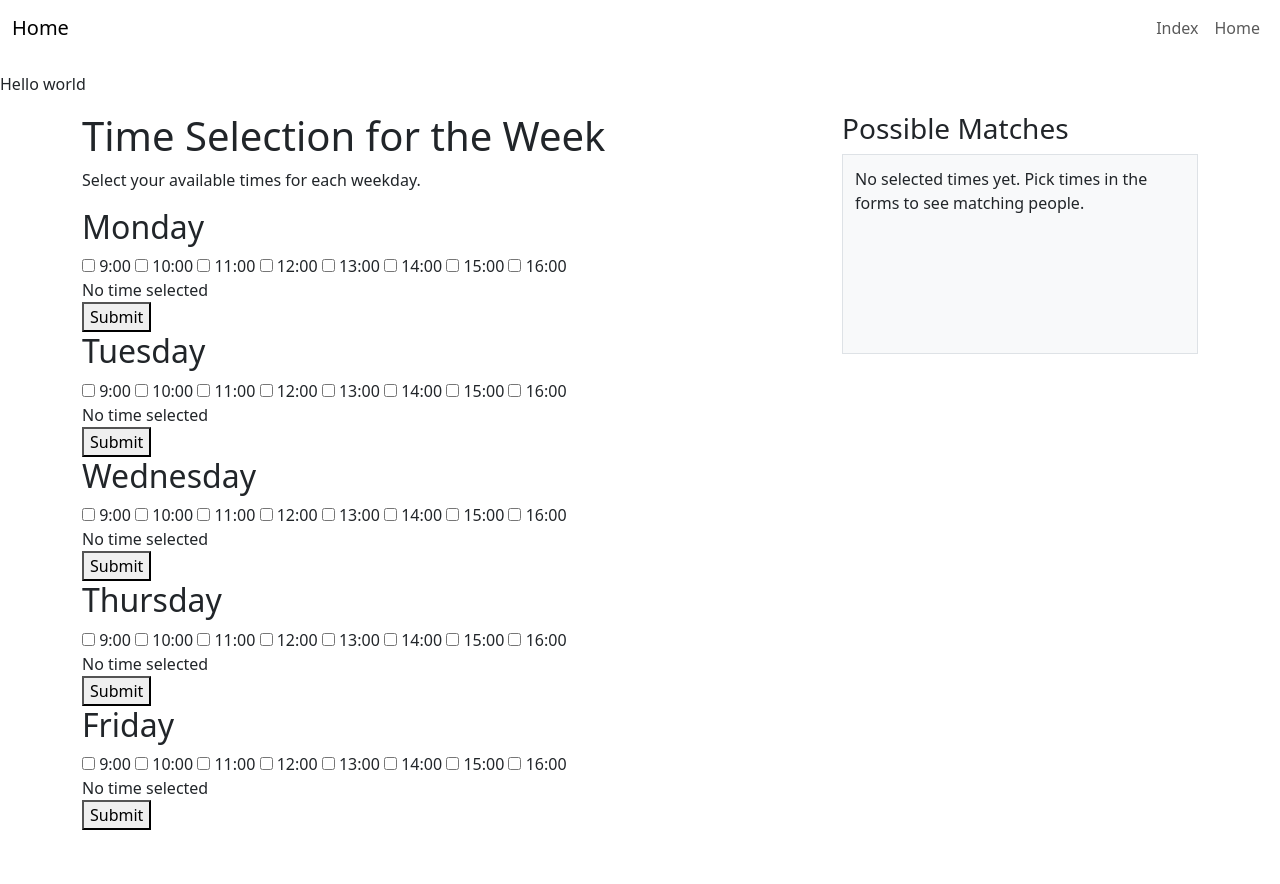
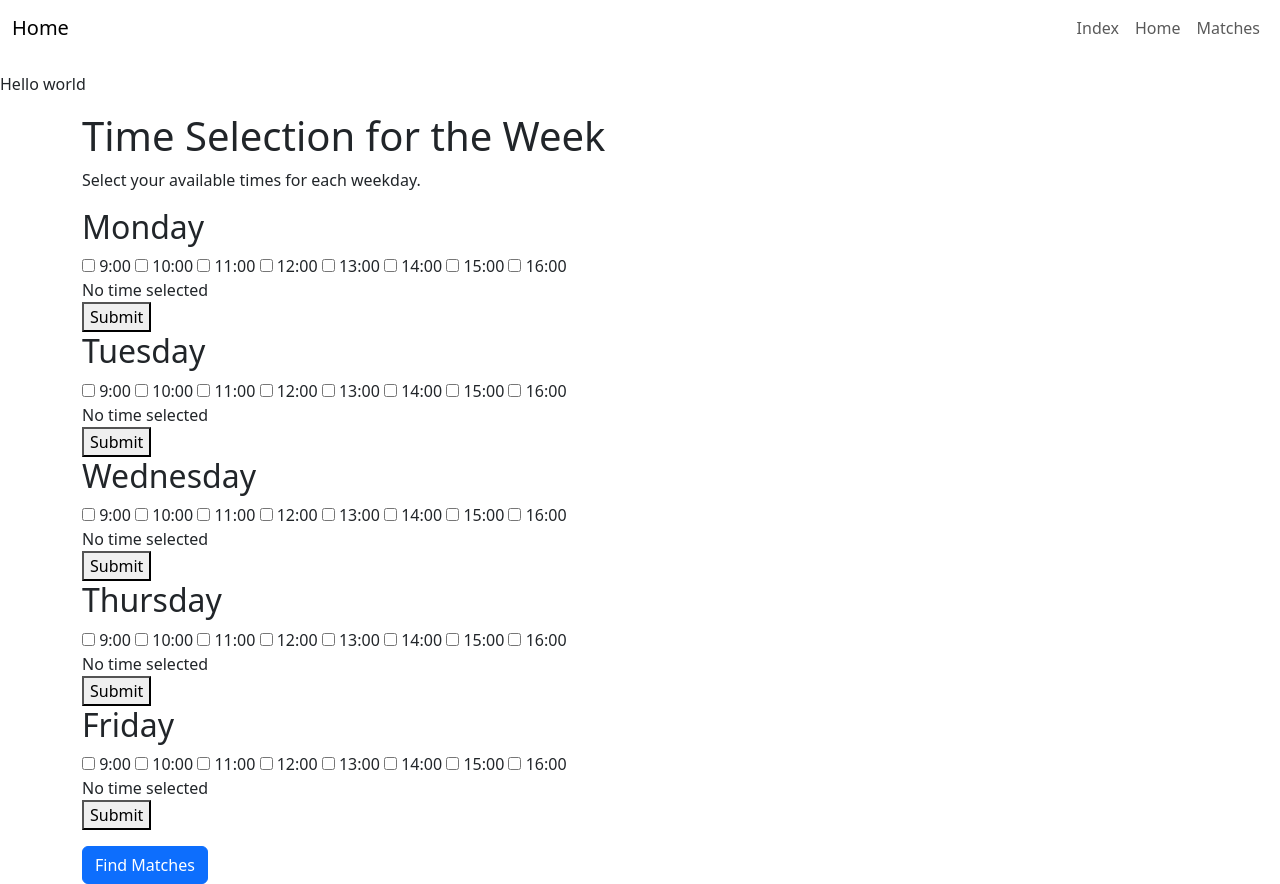
Before and after one commit to WQNguyen25/OrganisationforJunior, a website: page static/home.html in a window 1280 px wide. Before the commit the page ends 830 px from the top, so only its background shows below. Drawn offline with nearby package versions, Linux system fonts and the light colour scheme.

Commit message:
home moved form working rep

```diff
--- a/static/home.html
+++ b/static/home.html
@@ -33,6 +33,7 @@
                     <ul class="navbar-nav ms-auto">
                         <li><a href="index.html" class="nav-link" aria-current="page">Index</a></li>
                         <li><a href="home.html" class="nav-link" aria-current="page">Home</a></li>
+                        <li><a href="matches.html" class="nav-link">Matches</a></li>
 
                     </ul>
                 </div>
@@ -44,10 +45,8 @@
     </header>
 
 <div class="container">
-  <div class="row">
-    <div class="col-md-8">
-      <h1>Time Selection for the Week</h1>
-      <p>Select your available times for each weekday.</p>
+  <h1>Time Selection for the Week</h1>
+  <p>Select your available times for each weekday.</p>
 
   <h2>Monday</h2>
   <form id="timeFormMonday">
@@ -118,12 +117,8 @@
     <div id="outputFriday"></div>
     <button type="submit">Submit</button>
   </form>
-  </div>
-  <div class="col-md-4">
-    <h3>Possible Matches</h3>
-    <div id="matchResults" style="background:#f8f9fa;border:1px solid #dee2e6;padding:12px;min-height:200px;">No times selected yet.</div>
-  </div>
-</div>
+
+  <button id="generalSubmit" class="btn btn-primary mt-3">Find Matches</button>
 </div>
 
 
```
